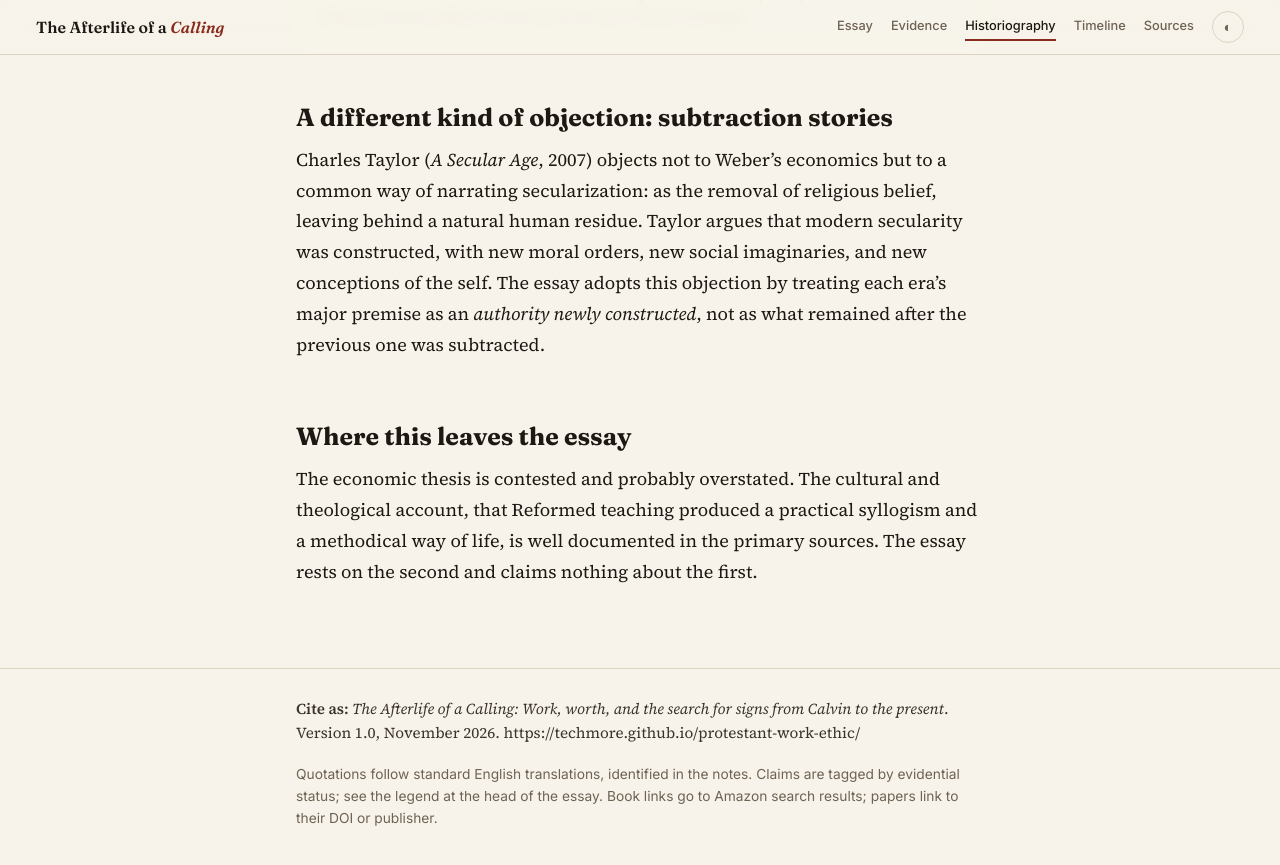
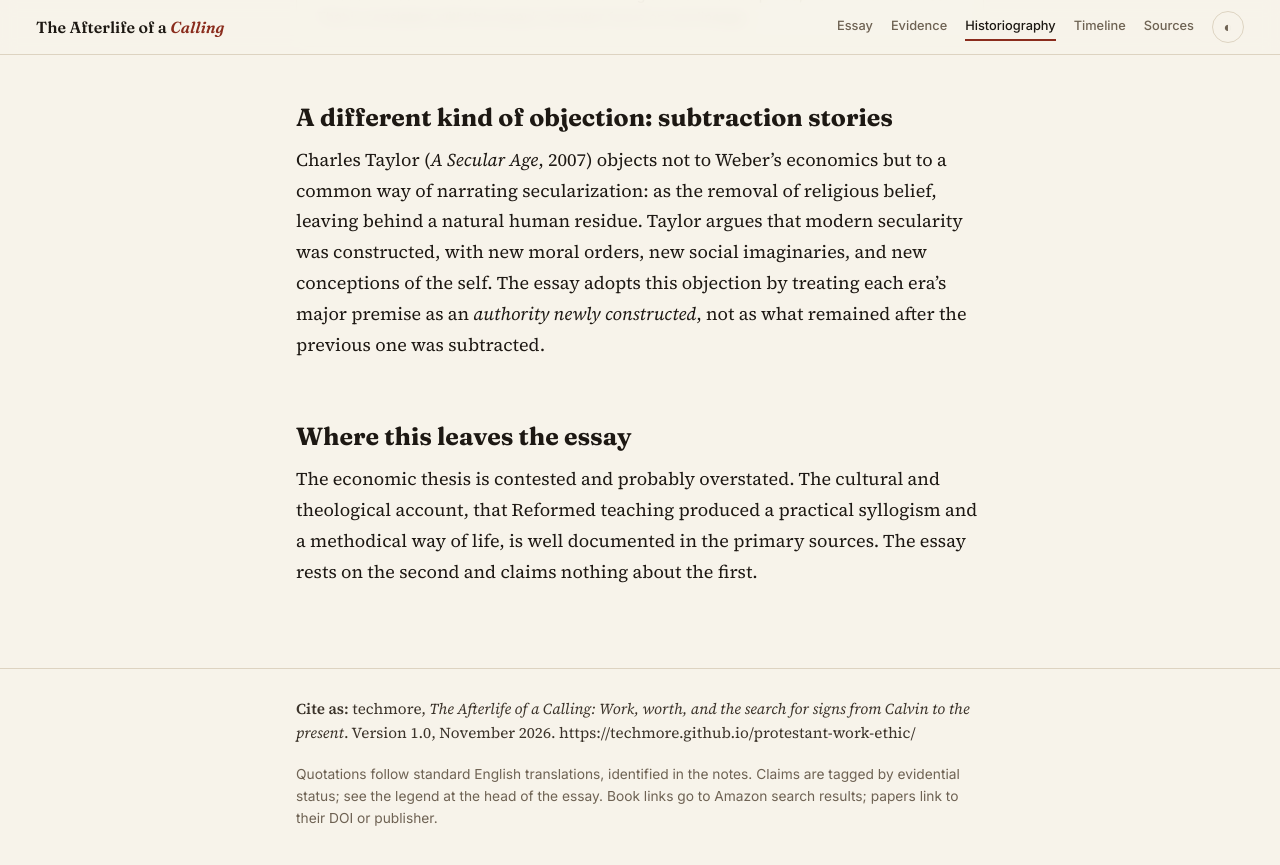
Before and after one commit to techmore/protestant-work-ethic, a Jekyll site: the page built from historiography.html, in a window 1280 px wide and 900 px high, scrolled down 2975 px. Shown: the top 865 px of the window. Built offline with Jekyll 4.4.1, drawn with Linux system fonts in a browser that asks for light colours.

Commit message:
Attribute authorship to techmore (the site's GitHub handle)
Co-Authored-By: Claude Opus 5.5 <noreply@anthropic.com>

```diff
--- a/_config.yml
+++ b/_config.yml
@@ -1,6 +1,7 @@
 title: The Afterlife of a Calling
 subtitle: Work, worth, and the search for signs from Calvin to the present
 description: An essay tracing the Puritan "practical syllogism" — the inference from a fruitful life to assurance of salvation — across five centuries, and arguing that its modern residue is a search for signs with no one left to grant the verdict.
+author: techmore
 version: "1.0"
 version_date: November 2026
 # Optional: your Amazon Associates tag (e.g. yourtag-20). Leave empty for plain links.
--- a/_layouts/default.html
+++ b/_layouts/default.html
@@ -4,6 +4,7 @@
 <meta charset="utf-8">
 <meta name="viewport" content="width=device-width, initial-scale=1">
 <title>{% if page.url == "/" %}{{ site.title }}: {{ site.subtitle }}{% else %}{{ page.title }} · {{ site.title }}{% endif %}</title>
+<meta name="author" content="{{ site.author }}">
 <meta name="description" content="{{ page.description | default: site.description }}">
 <meta property="og:title" content="{% if page.url == '/' %}{{ site.title }}{% else %}{{ page.title }} · {{ site.title }}{% endif %}">
 <meta property="og:description" content="{{ page.description | default: site.description }}">
@@ -30,7 +31,7 @@
 
 <footer>
   <div class="wrap">
-    <p class="cite"><b>Cite as:</b> <i>{{ site.title }}: {{ site.subtitle }}</i>. Version {{ site.version }}, {{ site.version_date }}. https://techmore.github.io/protestant-work-ethic/</p>
+    <p class="cite"><b>Cite as:</b> {{ site.author }}, <i>{{ site.title }}: {{ site.subtitle }}</i>. Version {{ site.version }}, {{ site.version_date }}. https://techmore.github.io/protestant-work-ethic/</p>
     <p>Quotations follow standard English translations, identified in the notes. Claims are tagged by evidential status; see the legend at the head of the essay. Book links go to Amazon search results; papers link to their DOI or publisher.</p>
   </div>
 </footer>
```
